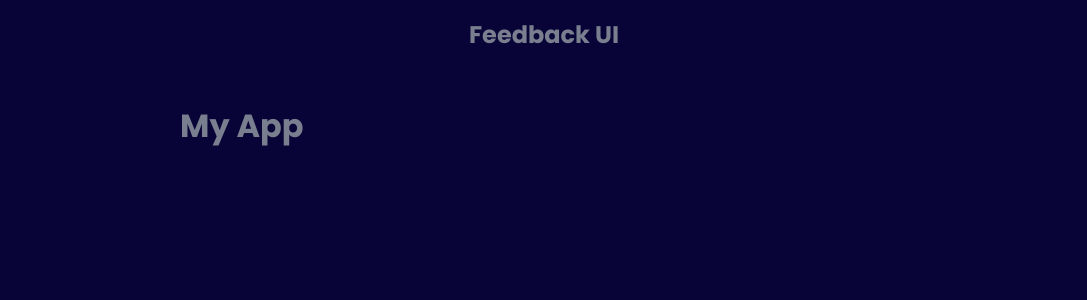
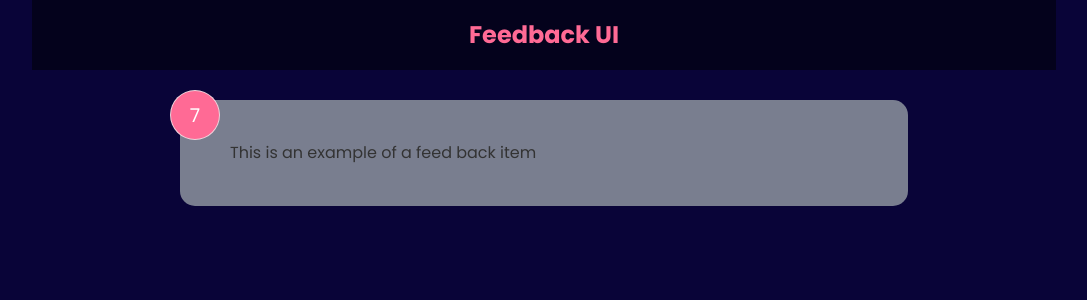
Before and after one commit to baktash-11/feedback, a React (Create React App) app: page / in a window 1280 px wide. Shown: the top 300 px of the page, without its empty margins (96-1183 px from the left). Built offline with nearby package versions, Linux system fonts and the light colour scheme.

Commit message:
state has been created and added as rating and comment

```diff
--- a/src/App.js
+++ b/src/App.js
@@ -1,11 +1,12 @@
 import Header  from "./components/Header";
+import FeedbackItem from "./components/FeedbackItem";
 function App(){
 
     return(
         <>
-            <Header/>
+            <Header />
             <div className="container">
-                <h1>My App</h1>
+                <FeedbackItem/>
             </div>
         </>
     )
--- /dev/null
+++ b/src/components/FeedbackItem.jsx
@@ -0,0 +1,18 @@
+import {useState} from 'react';
+
+function FeedbackItem() {
+
+
+    const [rating, setRating] = useState(7)
+    const [text, setText] = useState('This is an example of a feed back item')
+
+    return (
+        <div className="card ">
+            <div className="num-display">{rating}</div>
+            <div className="text-display">{text}</div>
+
+        </div>
+    )
+}
+
+export default FeedbackItem
--- a/src/components/Header.jsx
+++ b/src/components/Header.jsx
@@ -1,20 +1,30 @@
 import PropTypes from 'prop-types'
 
-function Header(props) {
+function Header({text, bgColor, textColor}) {
+    const headerStyle = {
+        backgroundColor: bgColor,
+        color: textColor,
+    }
     return (
-        <header>
+        <header style={headerStyle}>
             <div className="container">
-                <h2>{props.text}</h2>
+                <h2>{text}</h2>
             </div>
         </header>
 
     )
 }
 Header.defaultProps ={
-    text: 'Feedback UI'
+    text: 'Feedback UI',
+    bgColor: 'rgba(0,0,0,0.5)',
+    textColor:"#ff6a95",
 }
+
 Header.propTypes={
-    text: PropTypes.string
+    text: PropTypes.string,
+    bgColor:PropTypes.string,
+    textColor: PropTypes.string,
+
 }
 
 export default Header
```
Also changed, not shown: basic.txt, 1 other file (tests, documents, lock files or other folders).
